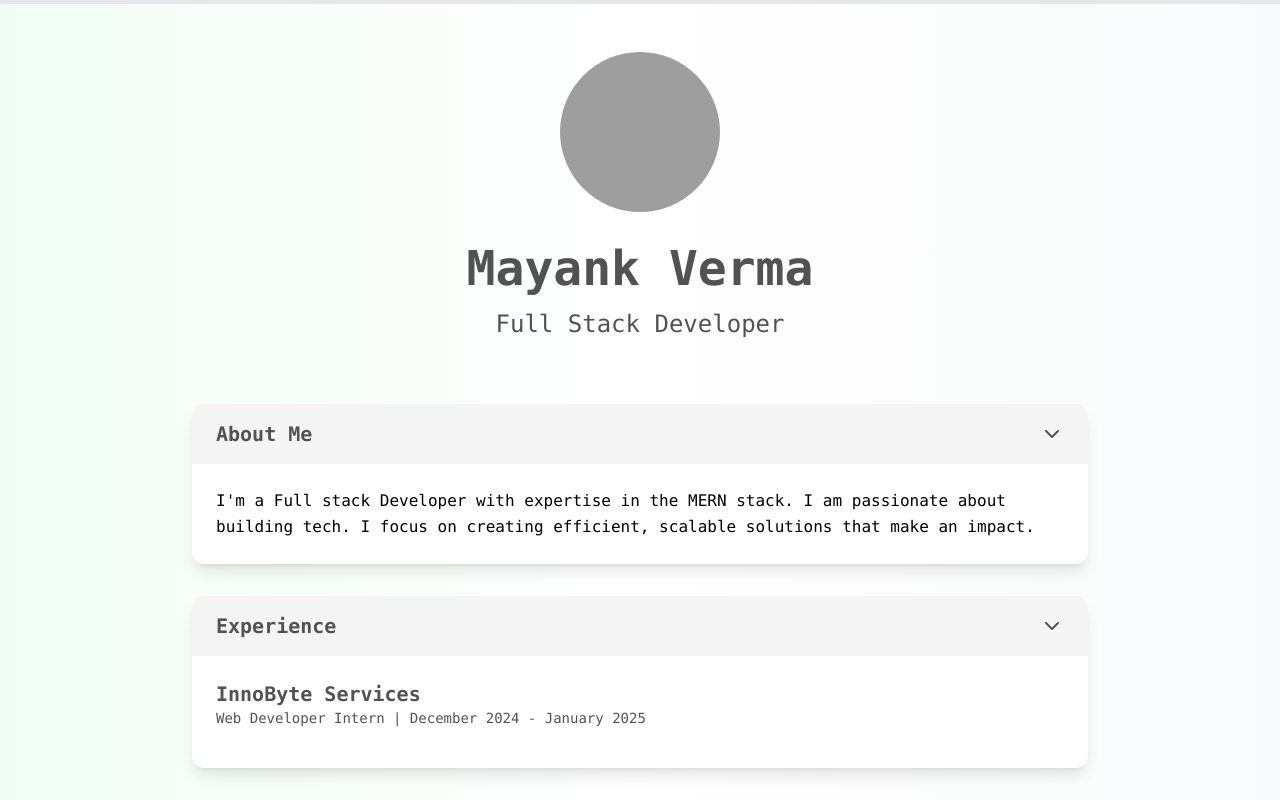
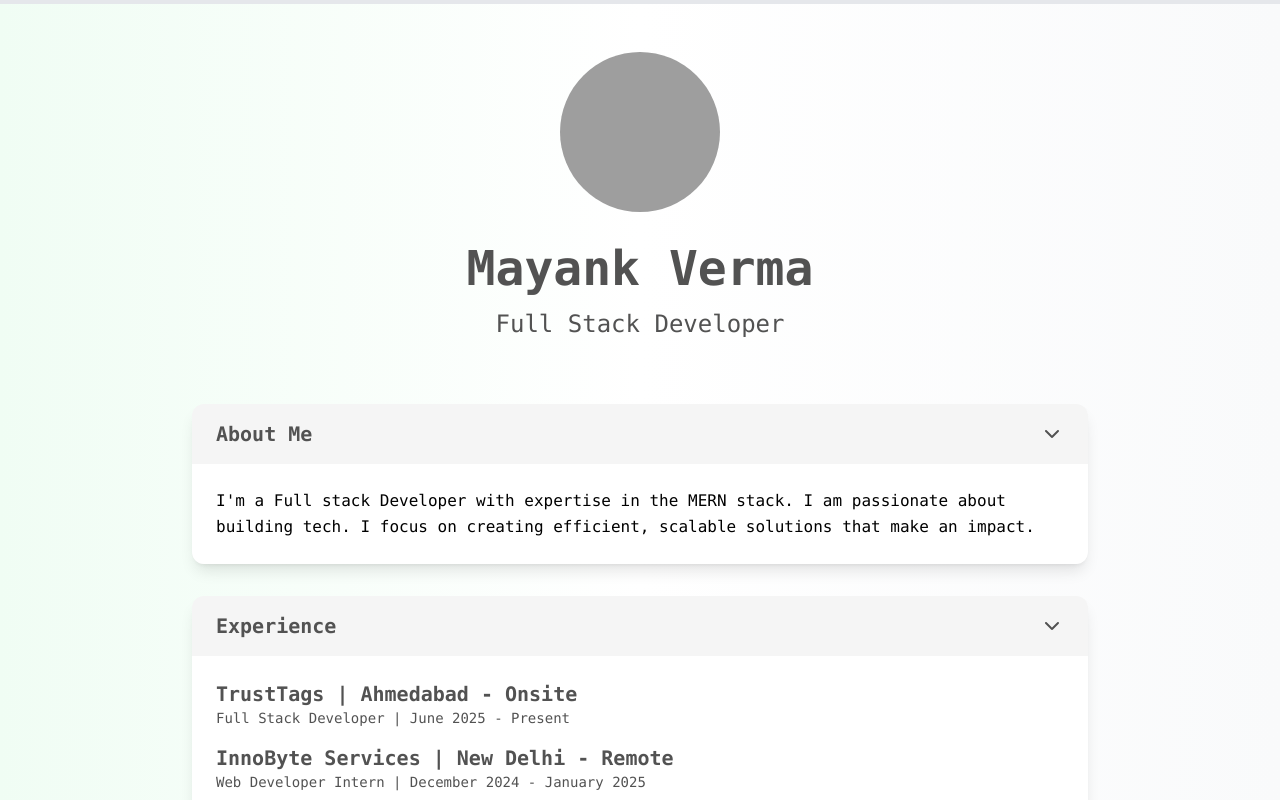
Before and after one commit to maayannk/Mayank_Portfolio, a React (Vite) app: page / in a window 1280 px wide. Built offline with nearby package versions, Linux system fonts and the light colour scheme; grey boxes are pictures that could not be loaded.

Commit message:
Add experience and the projects

```diff
--- a/src/App.tsx
+++ b/src/App.tsx
@@ -107,10 +107,20 @@ const App: React.FC = () => {
           </Section>
 
           <Section title="Experience">
+             <div className="space-y-8">
+              <motion.div whileHover={{ scale: 1.02 }}>
+                <h3 className="font-semibold text-xl text-neutral-600">
+                  TrustTags  | Ahmedabad - Onsite
+                </h3>
+                <p className="text-sm text-neutral-600 mb-4">
+                  Full Stack Developer | June 2025 - Present
+                </p>
+              </motion.div>
+            </div>
             <div className="space-y-8">
               <motion.div whileHover={{ scale: 1.02 }}>
                 <h3 className="font-semibold text-xl text-neutral-600">
-                  InnoByte Services
+                  InnoByte Services | New Delhi - Remote
                 </h3>
                 <p className="text-sm text-neutral-600 mb-4">
                   Web Developer Intern | December 2024 - January 2025
@@ -121,6 +131,19 @@ const App: React.FC = () => {
 
           <Section title="Projects">
             <div className="space-y-8">
+               <motion.div whileHover={{ scale: 1.02 }}>
+                <h3 className="font-semibold text-xl text-neutral-600">
+                  Eleweight{" "}
+                </h3>
+                <p className="mb-4 text-neutral-600">
+                Designed and built a full-stack fitness platform serving 100+ users in the testing phase,
+                enabling personalized fitness goals with secure JWT-based authentication and profile management
+                for 100% data privacy. Developed with React.js (frontend), Node.js & Express.js (backend), and MongoDB
+                to manage 1K+ user records securely. Created 50+ personalized workout splits (Chest, Arms, Legs, Core, Cardio)
+                and an exercise library with detailed form guidance. Integrated a location-based gym finder and AI-powered food image
+                analysis to estimate macros (protein, fats, carbs) and discover 20+ nearby gyms.
+                </p>
+              </motion.div>
               <motion.div whileHover={{ scale: 1.02 }}>
                 <h3 className="font-semibold text-xl text-neutral-600">
                   Medium{" "}
@@ -163,8 +186,9 @@ const App: React.FC = () => {
           <Section title="Skills">
             <div className="flex flex-wrap -m-2">
               <SkillBadge skill="React" />
-              <SkillBadge skill="Node.js" />
-              <SkillBadge skill="Express.js" />
+              <SkillBadge skill="Angular" />
+              <SkillBadge skill="Node" />
+              <SkillBadge skill="Express" />
               <SkillBadge skill="MongoDB" />
               <SkillBadge skill="PostgreSQL" />
               <SkillBadge skill="Prisma" />
```
